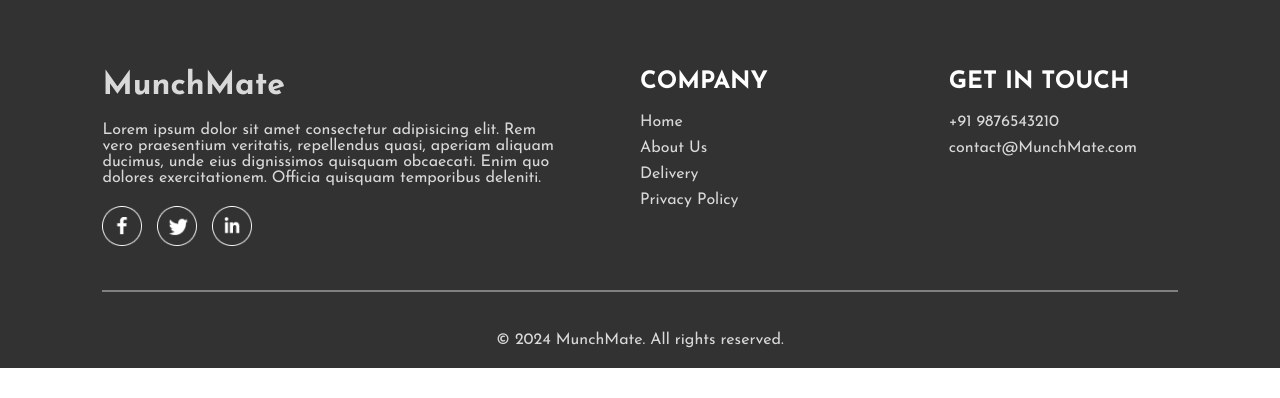
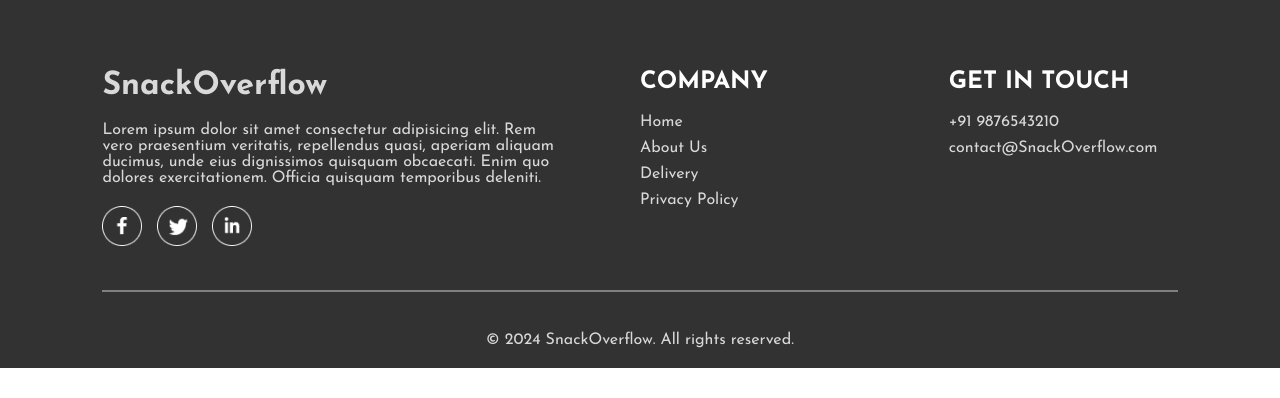
Before and after one commit to trivickram/SnackOverflow, a React (Vite) app in the folder Frontend/: page /myorders in a window 1280 px wide. Shown: the part 292-690 px from the top of the page. Built offline with nearby package versions, Linux system fonts and the light colour scheme; no server answers.

Commit message:
Name change

```diff
--- a/Frontend/src/components/Footer/Footer.jsx
+++ b/Frontend/src/components/Footer/Footer.jsx
@@ -7,7 +7,7 @@ const Footer = () => {
     <div className="footer" id="footer">
       <div className="footer-content">
         <div className="footer-content-left">
-          <h1>MunchMate</h1>
+          <h1>SnackOverflow</h1>
           <p>
             Lorem ipsum dolor sit amet consectetur adipisicing elit. Rem vero
             praesentium veritatis, repellendus quasi, aperiam aliquam ducimus,
@@ -33,13 +33,13 @@ const Footer = () => {
           <h2>GET IN TOUCH</h2>
           <ul>
             <li>+91 9876543210</li>
-            <li>contact@MunchMate.com</li>
+            <li>contact@SnackOverflow.com</li>
           </ul>
         </div>
       </div>
       <hr />
       <p className="footer-copyright">
-        &copy; 2024 MunchMate. All rights reserved.
+        &copy; 2024 SnackOverflow. All rights reserved.
       </p>
     </div>
   );
```
